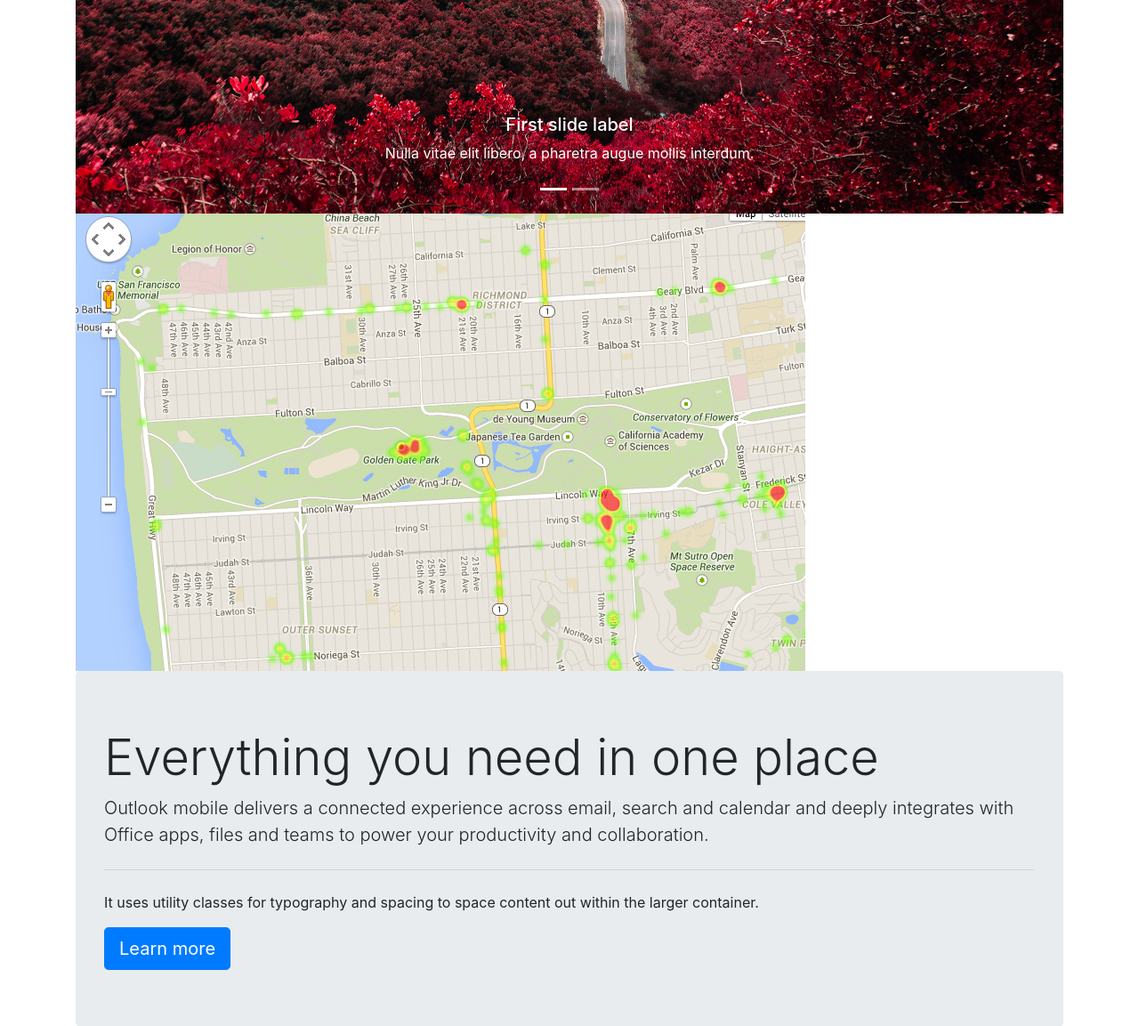
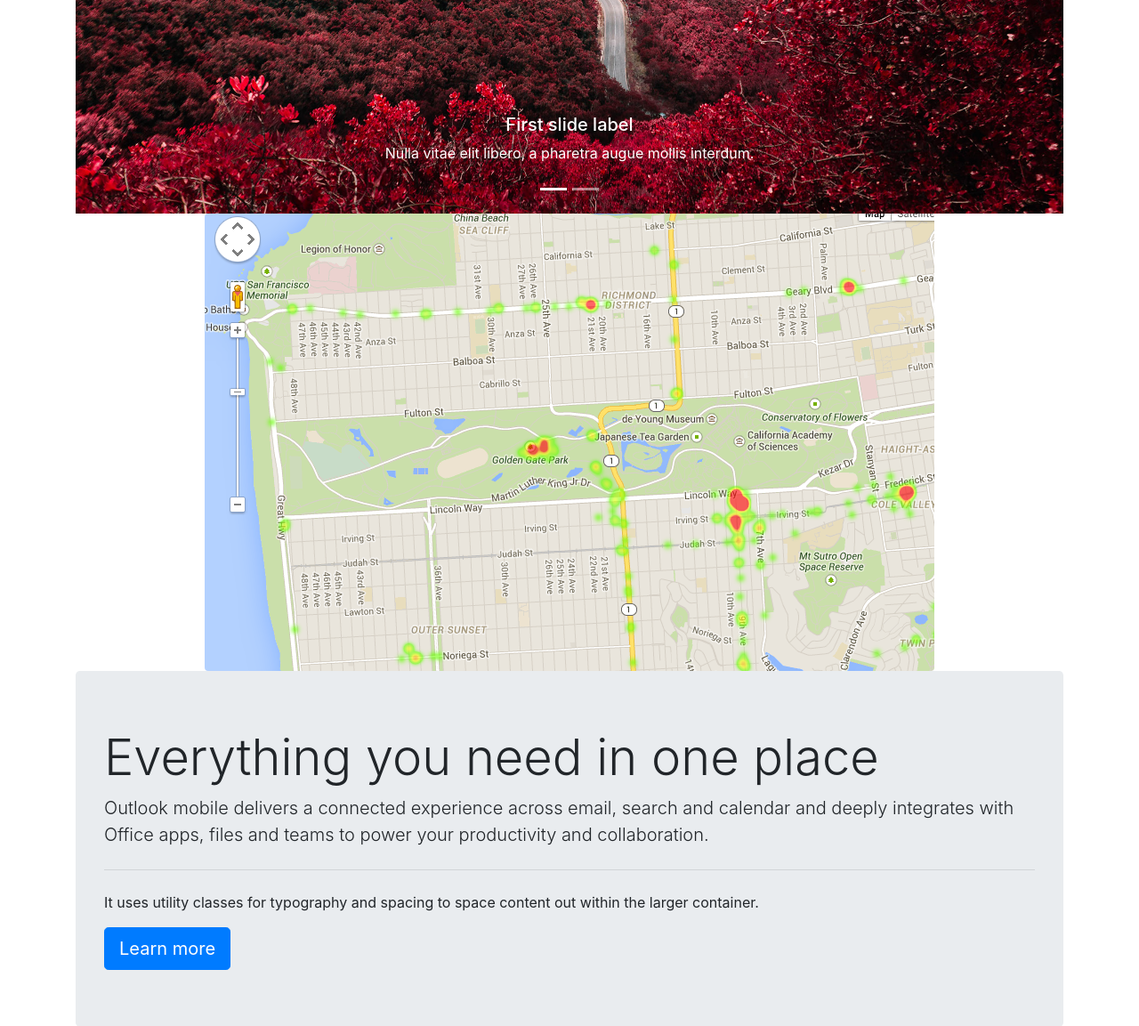
Before and after one commit to hoangtnm/hackathon, a Django app: page / in a window 1280 px wide. Shown: the part 556-1709 px from the top of the page at 89% size. Run offline with Django 3.2, Linux system fonts and the light colour scheme; some libraries are stand-ins or nearby versions.

Commit message:
algin gmplot sample to center

```diff
--- a/templates/edith/index.html
+++ b/templates/edith/index.html
@@ -33,7 +33,9 @@
             <span class="sr-only">Next</span>
         </a>
     </div>
-    <img src="{% static "images/gmplot.png" %}" class="img-fluid">
+    <div class="text-center">
+        <img src="{% static "images/gmplot.png" %}" class="img-fluid rounded">
+    </div>
     <div class="jumbotron">
         <h1 class="display-4">Everything you need in one place</h1>
         <p class="lead">Outlook mobile delivers a connected experience across email, search and calendar and deeply
```
